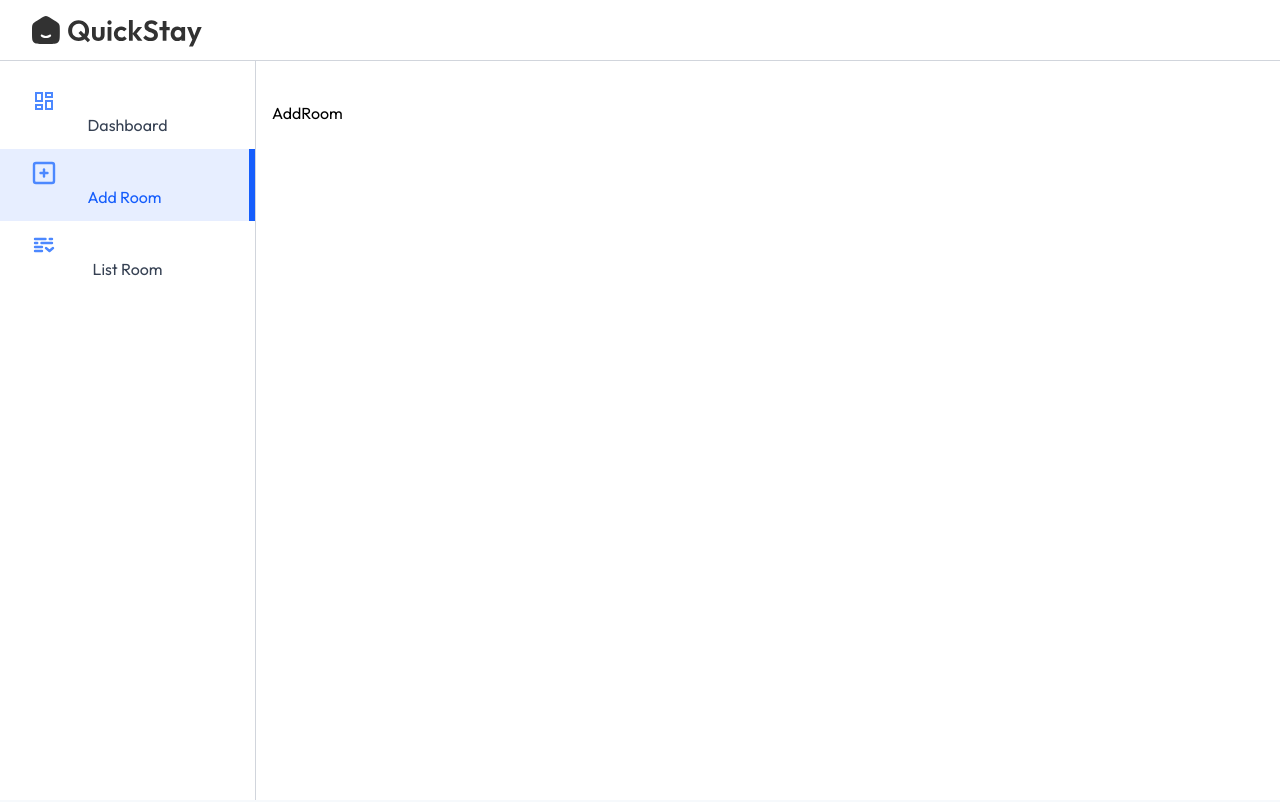
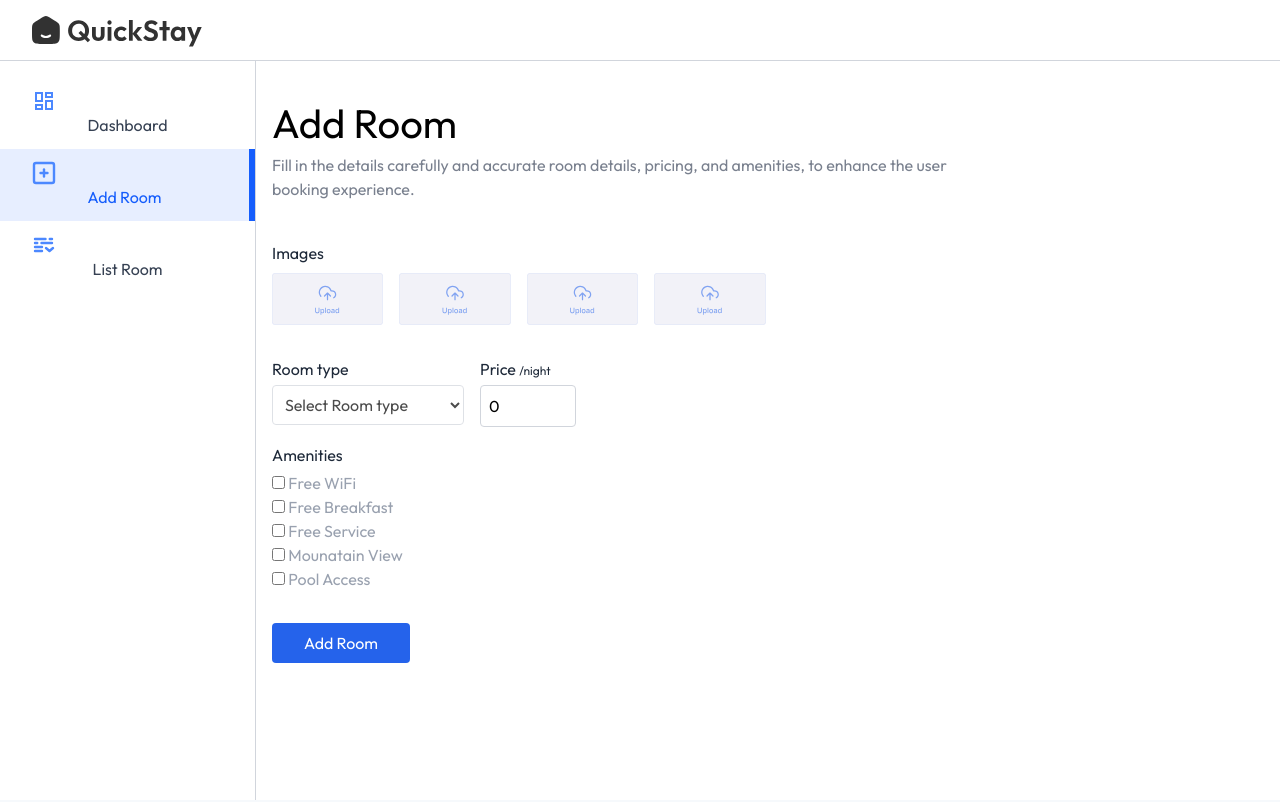
Before and after one commit to kakbi/hotel-booking, a React (Vite) app in the folder client/: page /owner/add-room in a window 1280 px wide. Shown: the top 802 px of the page. Built offline with nearby package versions, Linux system fonts and the light colour scheme; no server answers; a web font is replaced by a local one.

Commit message:
feat: add AddRoom page

```diff
--- a/client/src/pages/hotelOwner/AddRoom.jsx
+++ b/client/src/pages/hotelOwner/AddRoom.jsx
@@ -1,5 +1,137 @@
+import { useState } from 'react';
+import Title from '../../components/Title';
+import { assets } from '../../assets/assets';
+
 const AddRoom = () => {
-    return <div>AddRoom</div>;
+    const [images, setImages] = useState({
+        1: null,
+        2: null,
+        3: null,
+        4: null,
+    });
+    const [inputs, setInputs] = useState({
+        roomType: '',
+        pricePerNight: 0,
+        amenities: {
+            'Free WiFi': false,
+            'Free Breakfast': false,
+            'Free Service': false,
+            'Mounatain View': false,
+            'Pool Access': false,
+        },
+    });
+
+    return (
+        <div>
+            <form>
+                <Title
+                    align="left"
+                    font="outfit"
+                    title="Add Room"
+                    subTitle="Fill in the details carefully and accurate room details, pricing, and amenities, to enhance the user booking experience."
+                />
+                {/* Upload Area For Images */}
+                <p className="text-gray-800 mt-10">Images</p>
+                <div className="grid grid-cols-2 sm:flex gap-4 my-2 flex-wrap">
+                    {Object.keys(images).map((key) => (
+                        <label htmlFor={`roomImage${key}`} key={key}>
+                            <img
+                                className="max-h-13 cursor-pointer opacity-80"
+                                src={
+                                    images[key]
+                                        ? URL.createObjectURL(images[key])
+                                        : assets.uploadArea
+                                }
+                                alt="upload-icon"
+                            />
+                            <input
+                                type="file"
+                                accept="image/*"
+                                id={`roomImage${key}`}
+                                hidden
+                                onChange={(e) =>
+                                    setImages({
+                                        ...images,
+                                        [key]: e.target.files[0],
+                                    })
+                                }
+                            />
+                        </label>
+                    ))}
+                </div>
+
+                <div className="w-full flex max-sm:flex-col sm:gap-4 mt-4">
+                    <div className="flex-1 max-w-48">
+                        <p className="text-gray-800 mt-4">Room type</p>
+                        <select
+                            value={inputs.roomType}
+                            onChange={(e) =>
+                                setInputs({
+                                    ...inputs,
+                                    roomType: e.target.value,
+                                })
+                            }
+                            className="border opacity-70 border-gray-300 mt-1 rounded p-2 w-full"
+                        >
+                            <option value="">Select Room type</option>
+                            <option value="Single Bad">Single Bad</option>
+                            <option value="Double Bad">Double Bad</option>
+                            <option value="Luxury Room">Luxury Room</option>
+                            <option value="Family Suite">Family Suite</option>
+                        </select>
+                    </div>
+
+                    <div>
+                        <p className="mt-4 text-gray-800">
+                            Price <span className="text-xs">/night</span>
+                        </p>
+                        <input
+                            type="number"
+                            placeholder="0"
+                            className="border border-gray-300 mt-1 rounded p-2 w-24"
+                            value={inputs.pricePerNight}
+                            onChange={(e) =>
+                                setInputs({
+                                    ...inputs,
+                                    pricePerNight: e.target.value,
+                                })
+                            }
+                        />
+                    </div>
+                </div>
+
+                <p className="text-gray-800 mt-4">Amenities</p>
+                <div className="flex flex-col flex-wrap mt-1 text-gray-400 max-w-sm">
+                    {Object.keys(inputs.amenities).map((amenity, index) => (
+                        <div key={index}>
+                            <input
+                                type="checkbox"
+                                id={`amenities${index + 1}`}
+                                checked={inputs.amenities[amenity]}
+                                onChange={() =>
+                                    setInputs({
+                                        ...inputs,
+                                        amenities: {
+                                            ...inputs.amenities,
+                                            [amenity]:
+                                                !inputs.amenities[amenity],
+                                        },
+                                    })
+                                }
+                            />
+                            <label htmlFor={`amenities${index + 1}`}>
+                                {' '}
+                                {amenity}
+                            </label>
+                        </div>
+                    ))}
+                </div>
+                <button className="bg-primary text-white px-8 py-2 rounded mt-8 curosor-pointer">
+                    Add Room
+                </button>
+            </form>
+        </div>
+    );
 };
 
 export default AddRoom;
```
